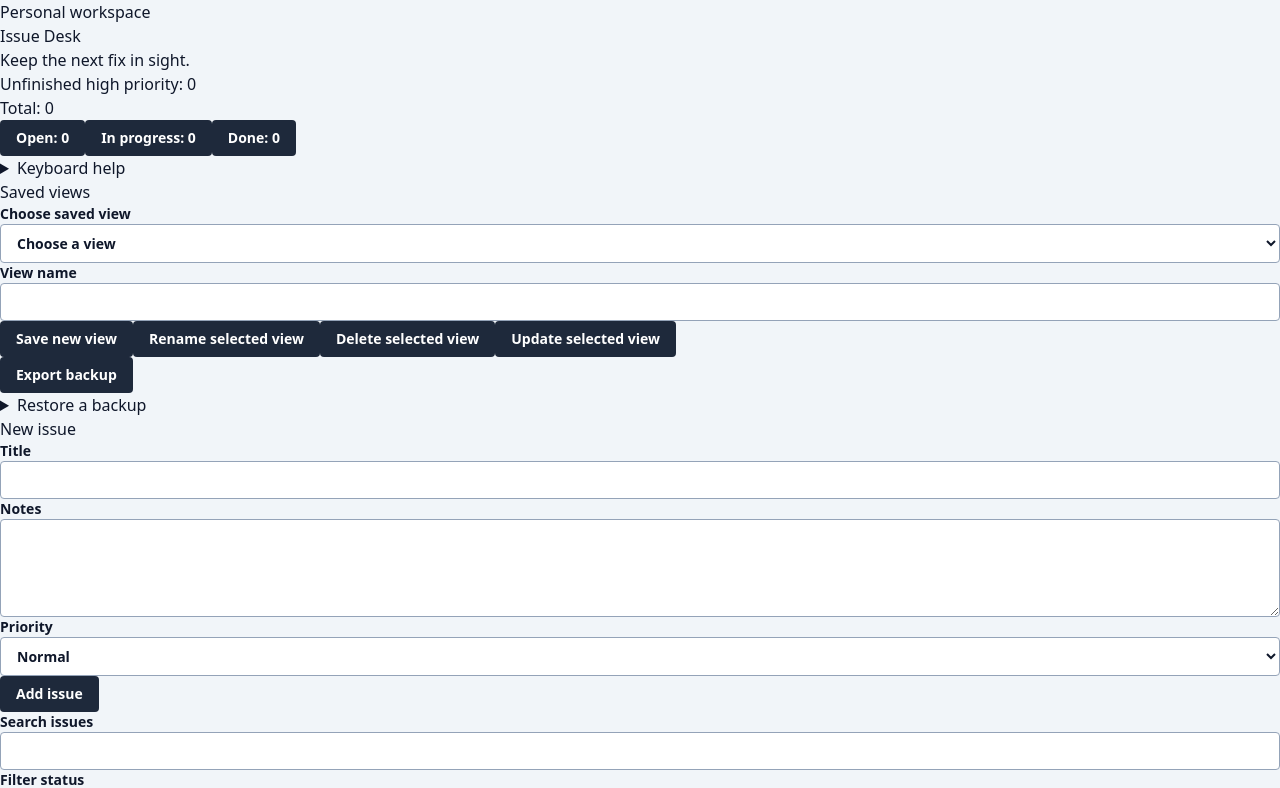
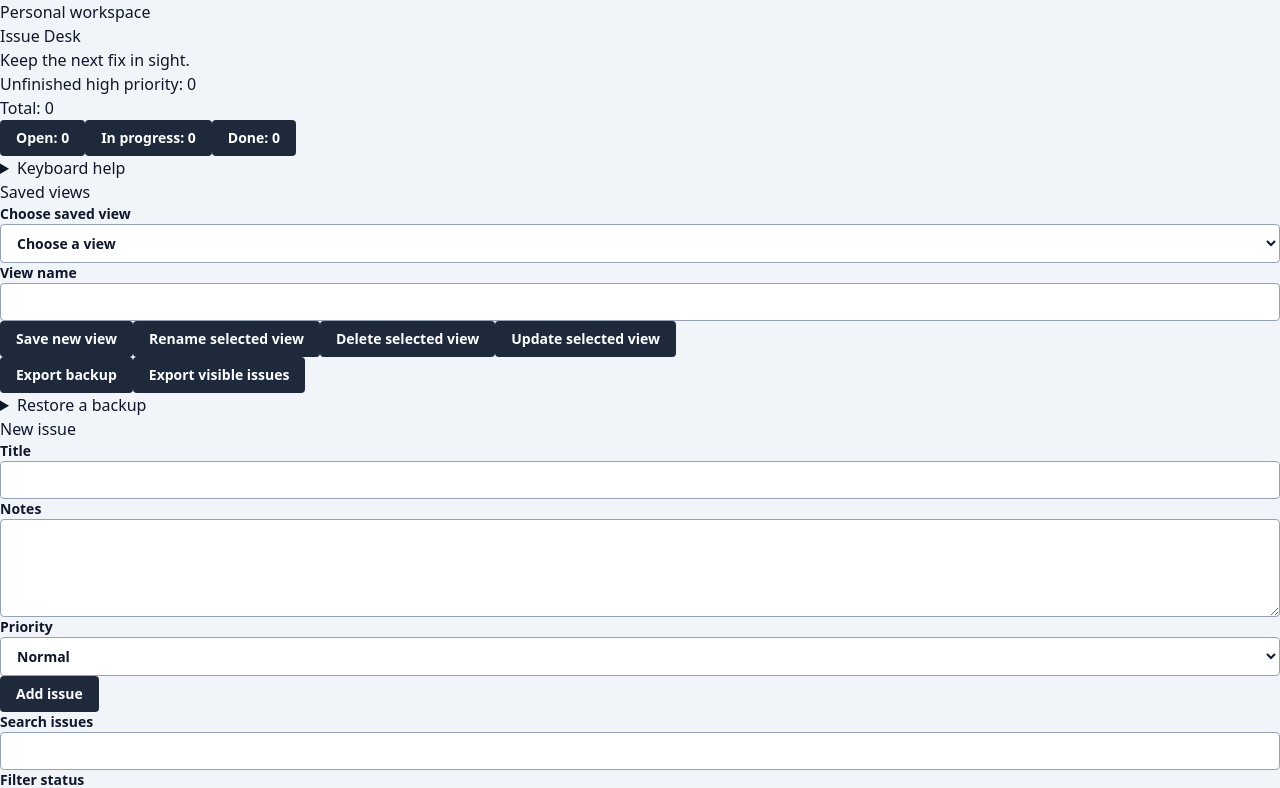
Before and after one commit to kirkduchesne/cairn, a React (Vite) app: page / in a window 1280 px wide. Shown: the top 788 px of the page. Built offline with nearby package versions, Linux system fonts and the light colour scheme.

Commit message:
feat: export only the current filtered issue list

```diff
--- a/src/App.tsx
+++ b/src/App.tsx
@@ -173,6 +173,10 @@ export function App() {
         >
           Export backup
         </button>
+        <button type="button" disabled={Boolean(initial.error) || visible.length === 0} onClick={() => {
+          try { downloadBackup(visible); setExportMessage(`Requested backup of ${visible.length} visible issues.`); }
+          catch { setExportMessage('Filtered backup could not start. Your issues are unchanged.'); }
+        }}>Export visible issues</button>
         <p role="status" className="mt-2 text-sm">
           {exportMessage}
         </p>
```
